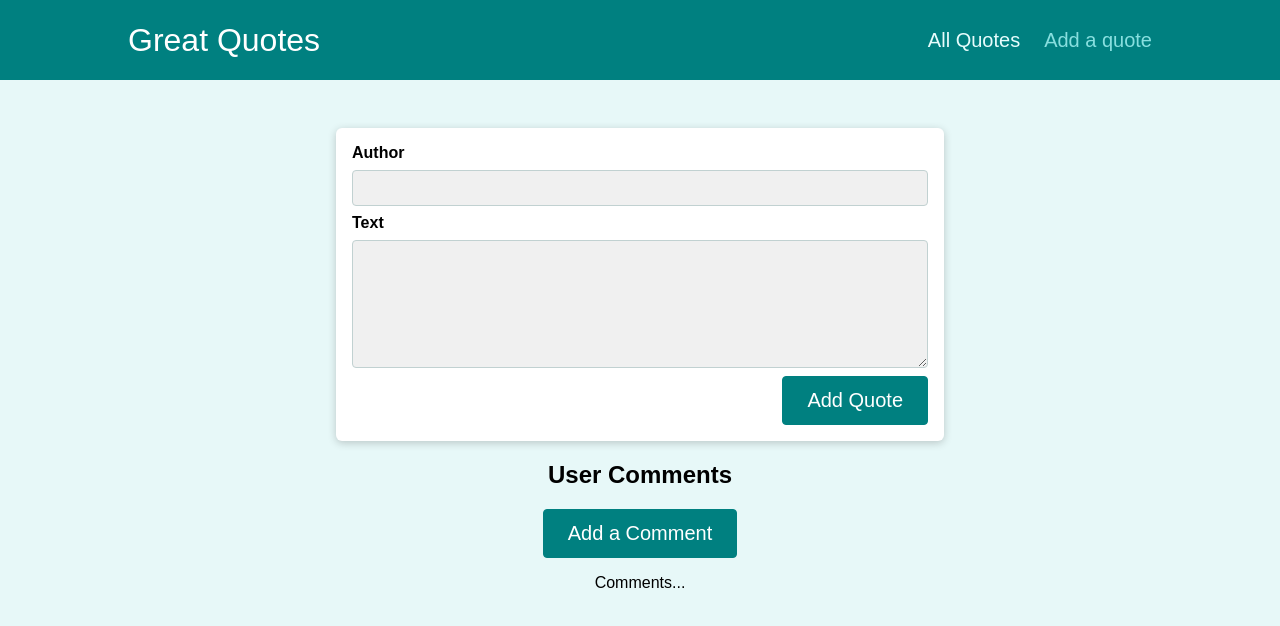
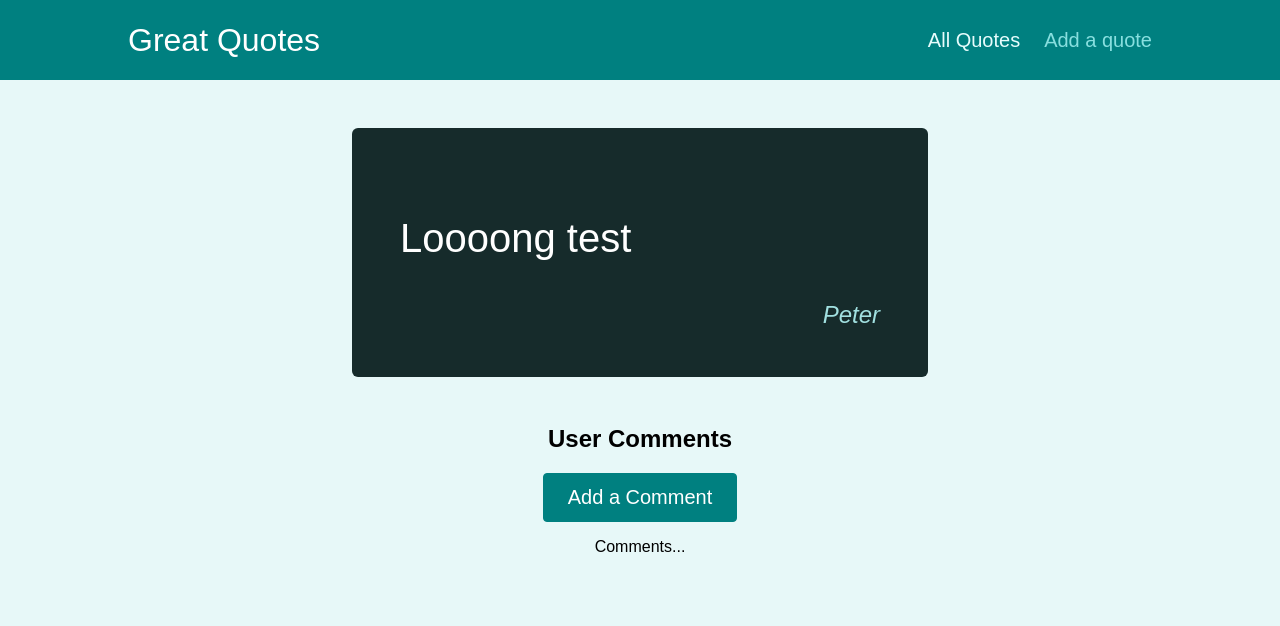
Before and after one commit to AliaksandrBortnik/react-routing, a React (Create React App) app: page /quotes/1/comments in a window 1280 px wide. Shown: the top 626 px of the page. Built offline with nearby package versions, Linux system fonts and the light colour scheme.

Commit message:
Display selected quote details. Based on dummy data

```diff
--- a/src/pages/AddQuote.js
+++ b/src/pages/AddQuote.js
@@ -1,8 +1,14 @@
 import QuoteForm from '../components/quotes/QuoteForm';
 
 const AddQuote = () => {
+  const addQuoteHandler = ({author, text}) => {
+    // TODO: add a new quote to store
+    console.log(author, text);
+    // TODO: redirect to a list page
+  };
+
   return (
-    <QuoteForm/>
+    <QuoteForm onAddQuote={addQuoteHandler}/>
   );
 };
 
--- a/src/pages/QuoteDetail.js
+++ b/src/pages/QuoteDetail.js
@@ -1,17 +1,27 @@
 import {Route, useParams} from 'react-router-dom';
-import QuoteForm from '../components/quotes/QuoteForm';
 import Comments from '../components/comments/Comments';
+import HighlightedQuote from '../components/quotes/HighlightedQuote';
+
+const DUMMY_DATA = [
+  { id: '1', text: 'Loooong test', author: 'Peter' },
+  { id: '2', text: 'Loooong test 2', author: 'Rob' },
+  { id: '3', text: 'Loooong test 3', author: 'Jake' }
+];
 
 const QuoteDetail = (props) => {
   const {quoteId} = useParams();
 
   // TODO: get data from API regarding a received quoteId
+  const quote = DUMMY_DATA.find(quote => quote.id === quoteId);
+
+  if (!quote) {
+    // return <NoQuotesFound/>;
+    return <p>Sorry, no quote found!</p>;
+  }
 
   return (
     <>
-      <QuoteForm
-
-      />
+      <HighlightedQuote text={quote.text} author={quote.author}/>
       <Route path='/quotes/:quoteId/comments'>
         <Comments/>
       </Route>
--- a/src/pages/Quotes.js
+++ b/src/pages/Quotes.js
@@ -1,12 +1,12 @@
 import QuoteList from '../components/quotes/QuoteList';
 
+const DUMMY_DATA = [
+  { id: '1', text: 'Loooong test', author: 'Peter' },
+  { id: '2', text: 'Loooong test 2', author: 'Rob' },
+  { id: '3', text: 'Loooong test 3', author: 'Jake' }
+];
+
 const Quotes = () => {
-  const DUMMY_DATA = [
-    { id: '1', text: 'Loooong test', author: 'Peter' },
-    { id: '2', text: 'Loooong test 2', author: 'Rob' },
-    { id: '3', text: 'Loooong test 3', author: 'Jake' }
-  ];
-
   return <QuoteList quotes={DUMMY_DATA}/>;
 };
 
```
